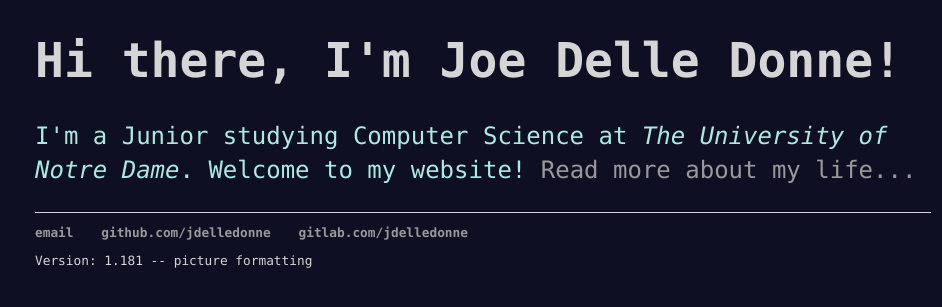
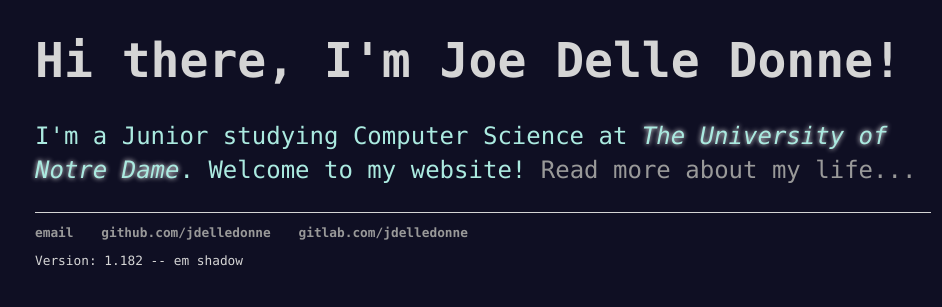
Before and after one commit to jdelledonne/jdelledonne.github.io, a Jekyll site: the page built from index.html, in a window 1280 px wide, cut to the strip 624-952 px from the top of the page. Shown: the top 307 px of the strip, without its empty margins (157-1099 px from the left). Built offline with Jekyll 4.4.1, drawn with Linux system fonts in a browser that asks for light colours.

Commit message:
em shadow

```diff
--- a/_layouts/default.html
+++ b/_layouts/default.html
@@ -27,7 +27,7 @@
 					<li><a href="https://github.com/jdelledonne">github.com/jdelledonne</a></li>
 					<li><a href="https://gitlab.com/jdelledonne">gitlab.com/jdelledonne</a></li>
 				</ul>
-				Version: 1.181 -- picture formatting
+				Version: 1.182 -- em shadow
 			</footer>
 		</body>
 	</html>
--- a/css/main.css
+++ b/css/main.css
@@ -58,3 +58,7 @@ ul.posts li {
     list-style: none;
     color: #d5d5d5;
 }
+
+em {
+    text-shadow: 0 0 5px #ffffff;
+}
```
